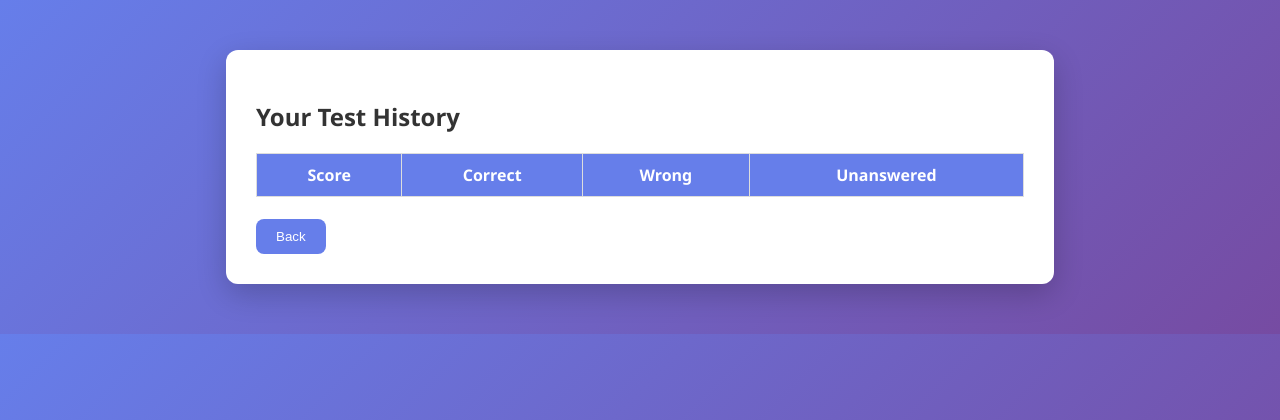
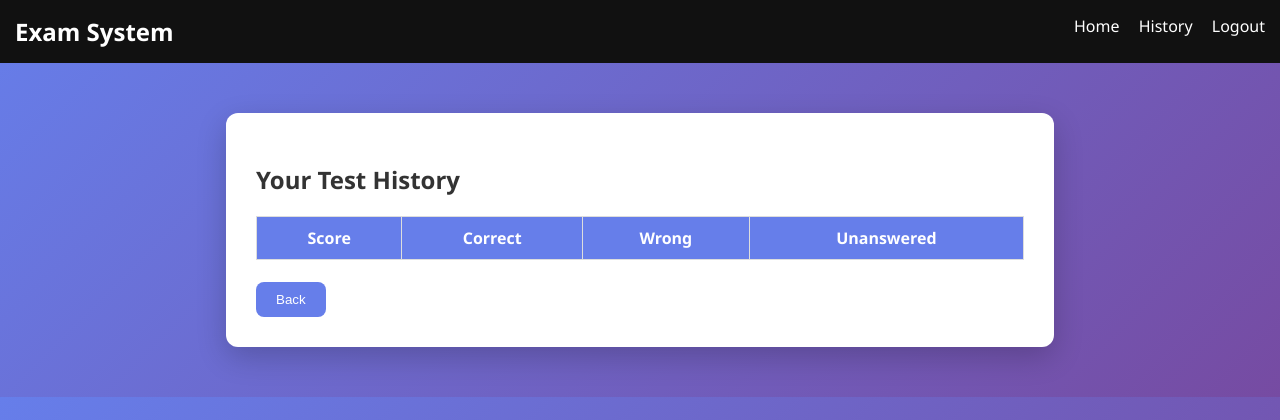
Before and after one commit to abhinavr645/exam-system, a Flask app: page /history in a window 1280 px wide. Shown: the top 420 px of the page. Run offline with Flask 3, Linux system fonts and the light colour scheme; the visitor is signed in with stand-in values (Sample User, id 1); data that the repository does not hold is empty.

Commit message:
Update history.html

```diff
--- a/templates/history.html
+++ b/templates/history.html
@@ -5,6 +5,16 @@
     <link rel="stylesheet" href="/static/style.css">
 </head>
 <body>
+
+    <div class="navbar">
+    <h2>Exam System</h2>
+
+    <div>
+        <a href="/dashboard">Home</a>
+        <a href="/history">History</a>
+        <a href="/logout">Logout</a>
+    </div>
+</div>
 
 <div class="container">
 
```
